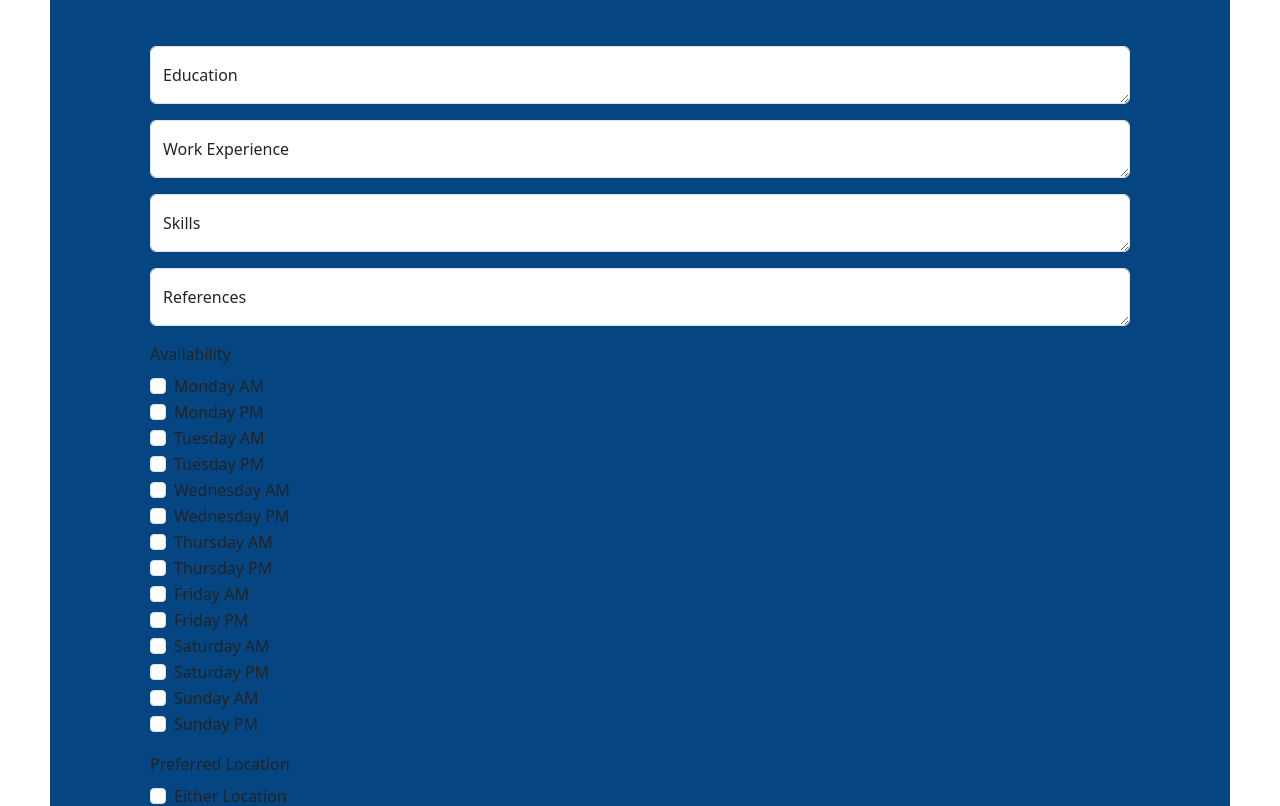
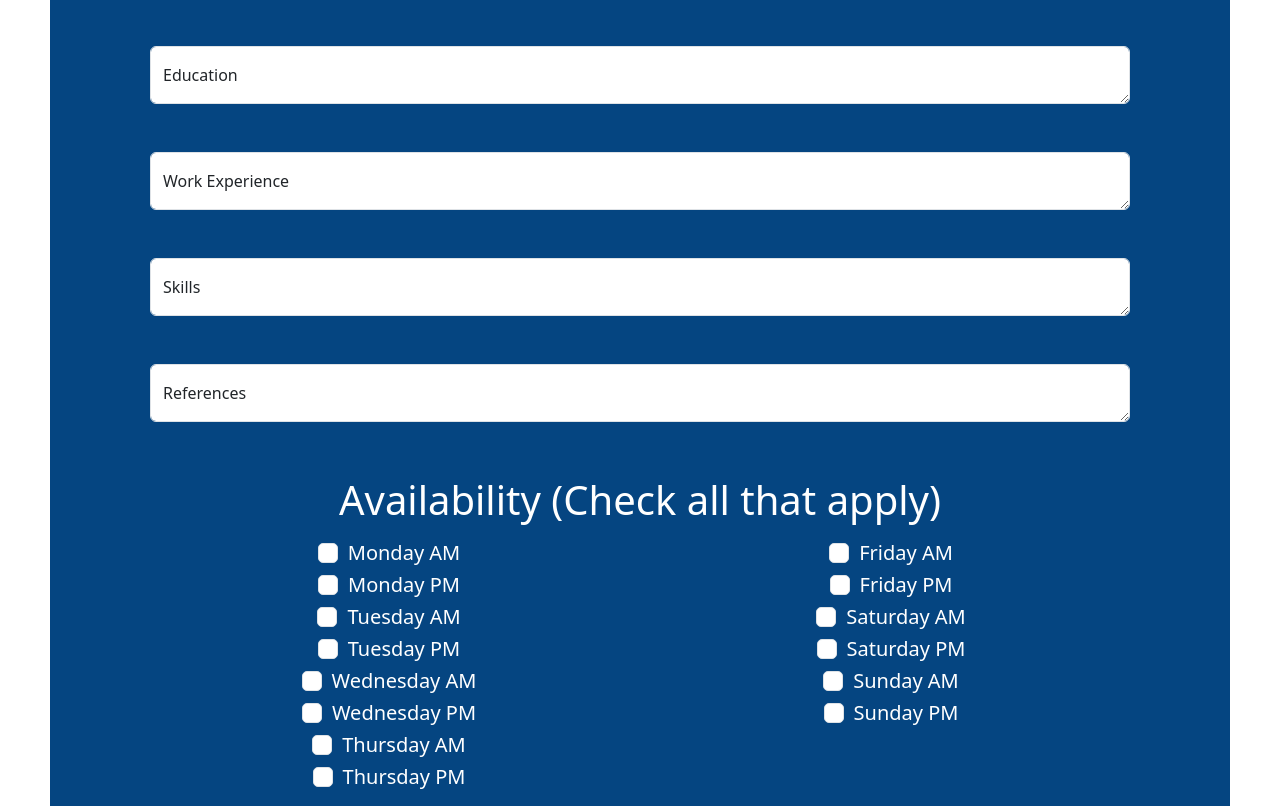
Before and after one commit to CECurtiss/CorkBarrelFrontend, a React (Create React App) app: page /Application in a window 1280 px wide. Shown: the part 726-1532 px from the top of the page. Built offline with nearby package versions, Linux system fonts and the light colour scheme; a web font is replaced by a local one.

Commit message:
figured out how to center checkboxes in their columns in Application.js.

```diff
--- a/src/pages/Application/Application.css
+++ b/src/pages/Application/Application.css
@@ -9,3 +9,16 @@
     padding: 100px;
     margin: 50px;
 }
+
+.availabilityCheckbox {
+    justify-content: space-between;
+    margin-top: 20px;
+    color: white;
+    font-size: 20px;
+}
+
+.availabilityHeader{
+    color: white;
+    font-size: 40px;
+    text-align: center;
+}
--- a/src/pages/Application/Application.js
+++ b/src/pages/Application/Application.js
@@ -62,19 +62,31 @@ const Application = () => {
 
           <Col>
             <Row>
-          <Form.Group as={Col} className="mt-4 mb-3" controlId="formBasicCity">
+              <Form.Group
+                as={Col}
+                className="mt-4 mb-3"
+                controlId="formBasicCity"
+              >
                 <FloatingLabel controlId="floatingInput" label="City">
                   <Form.Control type="text" placeholder="Enter City" />
                 </FloatingLabel>
               </Form.Group>
 
-          <Form.Group as={Col} className="mt-4 mb-3" controlId="formBasicState">
+              <Form.Group
+                as={Col}
+                className="mt-4 mb-3"
+                controlId="formBasicState"
+              >
                 <FloatingLabel controlId="floatingInput" label="State">
                   <Form.Control type="text" placeholder="Enter State" />
                 </FloatingLabel>
               </Form.Group>
 
-          <Form.Group as={Col} className="mt-4 mb-5" controlId="formBasicZip">
+              <Form.Group
+                as={Col}
+                className="mt-4 mb-5"
+                controlId="formBasicZip"
+              >
                 <FloatingLabel controlId="floatingInput" label="Zip Code">
                   <Form.Control type="text" placeholder="Enter Zip Code" />
                 </FloatingLabel>
@@ -83,8 +95,7 @@ const Application = () => {
           </Col>
         </Row>
 
-
-        <Form.Group className="mb-3" controlId="formBasicEducation">
+        <Form.Group className="mb-5" controlId="formBasicEducation">
           <FloatingLabel controlId="floatingInput" label="Education">
             <Form.Control
               as="textarea"
@@ -95,7 +106,7 @@ const Application = () => {
           </FloatingLabel>
         </Form.Group>
 
-        <Form.Group className="mb-3" controlId="formBasicWorkExperience">
+        <Form.Group className="mb-5" controlId="formBasicWorkExperience">
           <FloatingLabel controlId="floatingInput" label="Work Experience">
             <Form.Control
               as="textarea"
@@ -106,7 +117,7 @@ const Application = () => {
           </FloatingLabel>
         </Form.Group>
 
-        <Form.Group className="mb-3" controlId="formBasicSkills">
+        <Form.Group className="mb-5" controlId="formBasicSkills">
           <FloatingLabel controlId="floatingInput" label="Skills">
             <Form.Control
               as="textarea"
@@ -117,7 +128,7 @@ const Application = () => {
           </FloatingLabel>
         </Form.Group>
 
-        <Form.Group className="mb-3" controlId="formBasicReferences">
+        <Form.Group className="mb-5" controlId="formBasicReferences">
           <FloatingLabel controlId="floatingInput" label="References">
             <Form.Control
               as="textarea"
@@ -128,8 +139,17 @@ const Application = () => {
           </FloatingLabel>
         </Form.Group>
 
-        <Form.Group className="mb-3" controlId="formBasicAvailability">
-          <Form.Label>Availability</Form.Label>
+        <Form.Group
+          className="availabilityCheckbox mb-3"
+          controlId="formBasicAvailability"
+        >
+          <Row>
+            <Form.Label className="availabilityHeader">
+              Availability (Check all that apply)
+            </Form.Label>
+          </Row>
+          <Row>
+            <Col className="d-flex flex-column align-items-center">
               <Form.Check type="checkbox" label="Monday AM" />
               <Form.Check type="checkbox" label="Monday PM" />
               <Form.Check type="checkbox" label="Tuesday AM" />
@@ -138,12 +158,16 @@ const Application = () => {
               <Form.Check type="checkbox" label="Wednesday PM" />
               <Form.Check type="checkbox" label="Thursday AM" />
               <Form.Check type="checkbox" label="Thursday PM" />
+            </Col>
+            <Col className="d-flex flex-column align-items-center">
               <Form.Check type="checkbox" label="Friday AM" />
               <Form.Check type="checkbox" label="Friday PM" />
               <Form.Check type="checkbox" label="Saturday AM" />
               <Form.Check type="checkbox" label="Saturday PM" />
               <Form.Check type="checkbox" label="Sunday AM" />
               <Form.Check type="checkbox" label="Sunday PM" />
+            </Col>
+          </Row>
         </Form.Group>
 
         <Form.Group className="mb-3" controlId="formBasicPreferredLocation">
```
Lines whose indentation alone changed are shown as unchanged.
